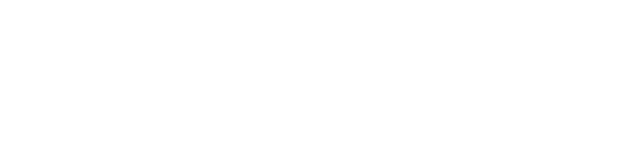
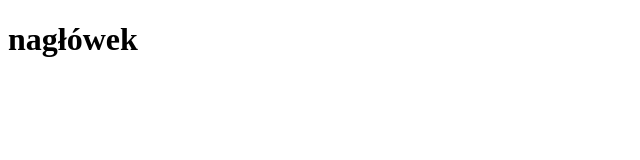
Before and after one commit to krystianklimczak/krystianklimczak-goIT, a plain HTML site: page index.html in a window 1280 px wide. Shown: the whole page, without its empty margins (0-640 px from the left). Drawn offline with Linux system fonts and the light colour scheme.

Commit message:
test nagłówka

```diff
--- a/index.html
+++ b/index.html
@@ -5,6 +5,6 @@
     <link rel="stylesheet" href="style/style.css" />
   </head>
   <body>
-    <h1></h1>
+    <h1>nagłówek</h1>
   </body>
 </html>
```
